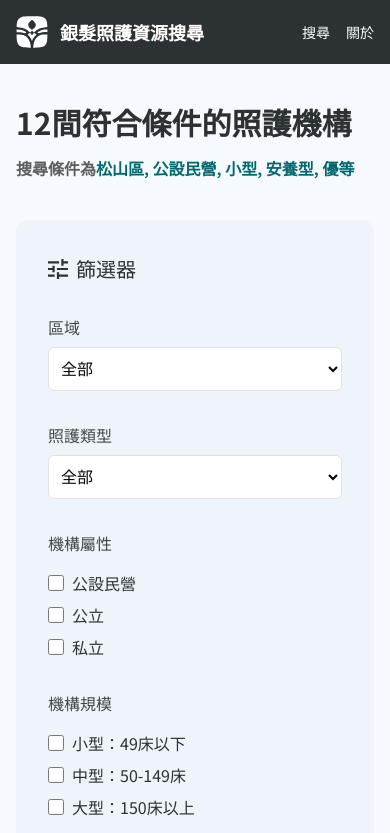
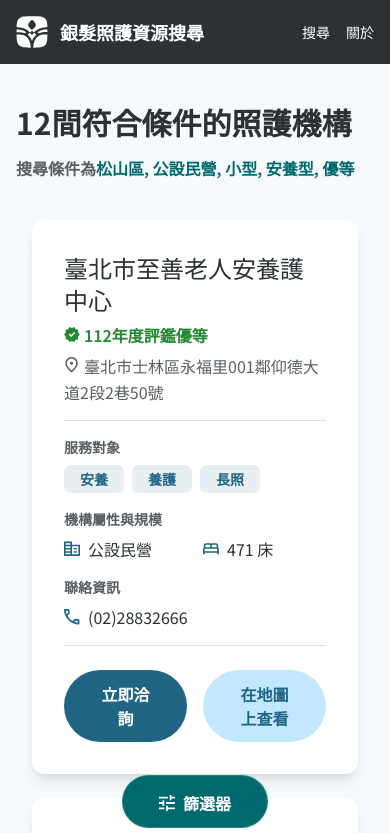
Before and after one commit to yuchun9508/eldercare-search-portal, a Next.js app: page /facilities in a window 390 px wide. Shown: the top 833 px of the page. Built offline with nearby package versions, Linux system fonts and the light colour scheme.

Commit message:
update `FacilitiesPage` responsive layout

```diff
--- a/app/facilities/page.tsx
+++ b/app/facilities/page.tsx
@@ -1,9 +1,9 @@
 import FilterIcon from '../../components/icons/FilterIcon';
 import FacilityCard from '../../components/FacilityCard';
 import FilterForm from '../../components/FilterForm';
+import FilterButton from '../../components/FilterButton';
 
 // TODO:
-// 1. responsive layout
 // 2. filter functionality
 // 3. fetch data from API
 // 4. pagination UI or fetch on scroll.
@@ -26,7 +26,7 @@ export default function FacilitiesPage() {
 
       <section>
         <div className="container grid grid-cols-1 md:grid-cols-3 gap-4">
-          <div className="md:col-span-1">
+          <div className="hidden md:block md:col-span-1">
             <div className="p-8 bg-neutral-100 rounded-xl">
               <div className="text-xl font-medium text-primary mb-8">
                 <FilterIcon className="inline w-5 h-5 mr-2 align-middle" />
@@ -81,6 +81,10 @@ export default function FacilitiesPage() {
               </li>
             </ul>
           </div>
+
+          <div className="md:hidden">
+            <FilterButton />
+          </div>
         </div>
       </section>
     </div>
--- /dev/null
+++ b/components/FilterButton.tsx
@@ -0,0 +1,26 @@
+'use client';
+import { useState } from 'react';
+import FilterForm from './FilterForm';
+import FilterIcon from './icons/FilterIcon';
+
+export default function FilterButton() {
+  const [isOpen, setIsOpen] = useState(false);
+
+  return (
+    <>
+      <button
+        onClick={() => setIsOpen(true)}
+        className="fixed bottom-4 left-1/2 transform -translate-x-1/2 px-9 py-3 bg-secondary text-white border border-teal-200/20 font-semibold rounded-full"
+      >
+        <FilterIcon className="inline w-4 h-4 mr-2 align-middle" />
+        <span className="align-middle">篩選器</span>
+      </button>
+
+      {isOpen && (
+        <div className="fixed inset-0 p-8 bg-neutral-100 z-10 overflow-auto">
+          <FilterForm />
+        </div>
+      )}
+    </>
+  );
+}
```
